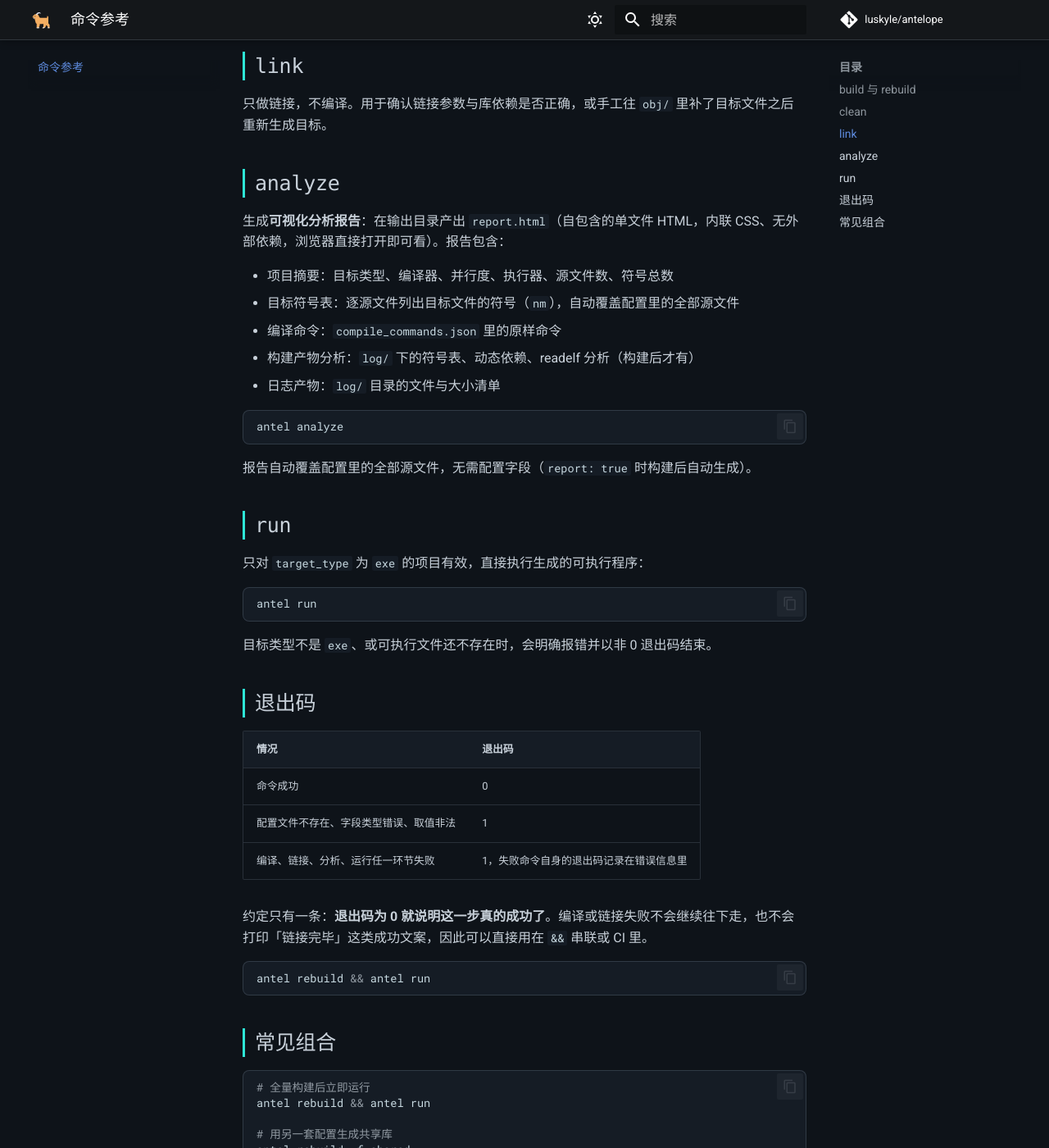
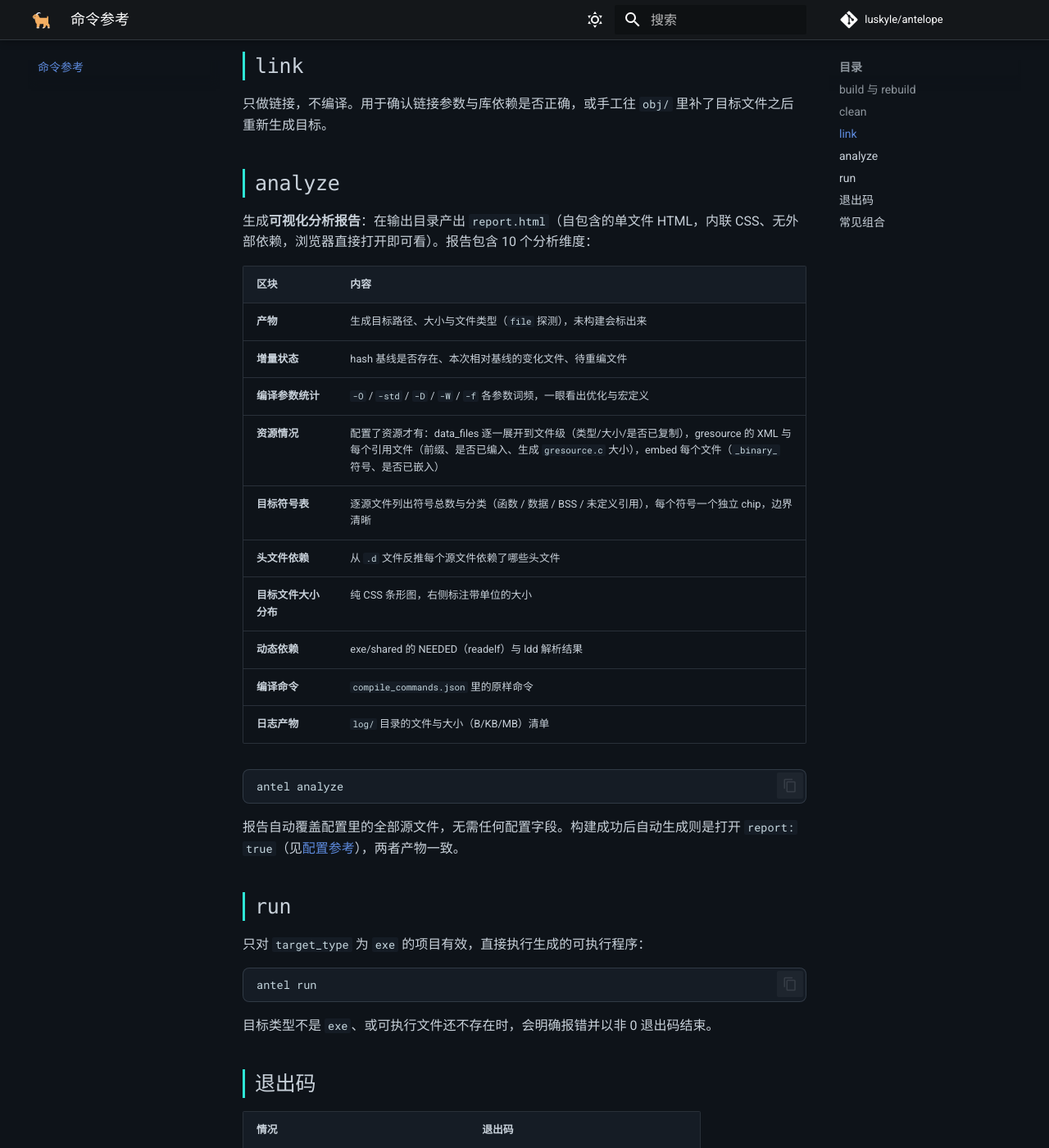
Before and after one commit to luskyle/antelope, an MkDocs documentation site: the page built from docs/commands.md, in a window 1280 px wide and 1400 px high, scrolled down 1278 px. Shown: the whole window at 82% size. Built offline with MkDocs 1.6.1 and Material for MkDocs 9.7.7, drawn with Linux system fonts in a browser that asks for light colours; comment, search, counter and statistics services are not loaded; some of the changed text lies outside the part shown.

Commit message:
docs: document report, diagnostics, versioned libs, sanitizer/coverage
Feature-first rewrite of the documentation to match v1.2:

- index hero gains six cards: config-as-build-script, incremental,
  diagnostics aggregation, visual report, versioned shared libs,
  sanitizer/coverage; download button now points at v1.2
- commands.md analyze now documents all ten report dimensions
  (artifact, incremental status, flag stats, resource detail table,
  symbol chips, header deps, size bars, dynamic deps, commands, logs)
- compilers.md adds a versioned shared library section (version/soname/
  rpath, consumer side, readelf/ldd verification)
- configuration.md build-directory table gains versioned lib files,
  coverage artifacts, report.html; drops the obsolete objdump row
- README features list and command table updated (analyze, sync-baseline)
- examples.md report tip synced to the ten-dimension description

````diff
--- a/docs/commands.md
+++ b/docs/commands.md
@@ -12,7 +12,7 @@
 | `rebuild` | 重新构建项目，不管项目有否被构建过       | 是        |
 | `clean`   | 清除构建生成，包括所有中间文件与生成目标 | 是        |
 | `link`    | 只链接而不编译                           | 是        |
-| `analyze` | 自动分析指定的 c/c++ 源文件              | 是        |
+| `analyze` | 生成可视化分析报告 `report.html`         | 是        |
 | `run`     | 执行编译后的结果                         | 是        |
 
 除 `init` 外的命令都接受 `--file` / `-f` 指定配置文件名，默认 `antel`，对应 `antel.json`：
@@ -45,19 +45,26 @@ antel rebuild    # 清空 obj/ 与 log/，全部重编
 
 ## analyze
 
-生成**可视化分析报告**：在输出目录产出 `report.html`（自包含的单文件 HTML，内联 CSS、无外部依赖，浏览器直接打开即可看）。报告包含：
+生成**可视化分析报告**：在输出目录产出 `report.html`（自包含的单文件 HTML，内联 CSS、无外部依赖，浏览器直接打开即可看）。报告包含 10 个分析维度：
 
-- 项目摘要：目标类型、编译器、并行度、执行器、源文件数、符号总数
-- 目标符号表：逐源文件列出目标文件的符号（`nm`），自动覆盖配置里的全部源文件
-- 编译命令：`compile_commands.json` 里的原样命令
-- 构建产物分析：`log/` 下的符号表、动态依赖、readelf 分析（构建后才有）
-- 日志产物：`log/` 目录的文件与大小清单
+| 区块 | 内容 |
+| --- | --- |
+| **产物** | 生成目标路径、大小与文件类型（`file` 探测），未构建会标出来 |
+| **增量状态** | hash 基线是否存在、本次相对基线的变化文件、待重编文件 |
+| **编译参数统计** | `-O` / `-std` / `-D` / `-W` / `-f` 各参数词频，一眼看出优化与宏定义 |
+| **资源情况** | 配置了资源才有：data_files 逐一展开到文件级（类型/大小/是否已复制），gresource 的 XML 与每个引用文件（前缀、是否已编入、生成 `gresource.c` 大小），embed 每个文件（`_binary_` 符号、是否已嵌入） |
+| **目标符号表** | 逐源文件列出符号总数与分类（函数 / 数据 / BSS / 未定义引用），每个符号一个独立 chip，边界清晰 |
+| **头文件依赖** | 从 `.d` 文件反推每个源文件依赖了哪些头文件 |
+| **目标文件大小分布** | 纯 CSS 条形图，右侧标注带单位的大小 |
+| **动态依赖** | exe/shared 的 NEEDED（readelf）与 ldd 解析结果 |
+| **编译命令** | `compile_commands.json` 里的原样命令 |
+| **日志产物** | `log/` 目录的文件与大小（B/KB/MB）清单 |
 
 ```bash
 antel analyze
 ```
 
-报告自动覆盖配置里的全部源文件，无需配置字段（`report: true` 时构建后自动生成）。
+报告自动覆盖配置里的全部源文件，无需任何配置字段。构建成功后自动生成则是打开 `report: true`（见[配置参考](configuration.md)），两者产物一致。
 
 ## run
 
````
Also changed, not shown: README.md (+30 -24 lines), docs/compilers.md (+24 -0 lines), docs/configuration.md (+4 -2 lines), docs/examples.md (+1 -1 lines), docs/index.md (+22 -6 lines).
